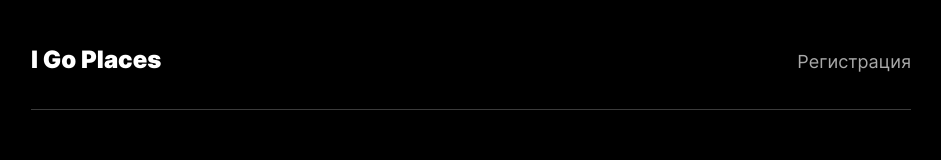
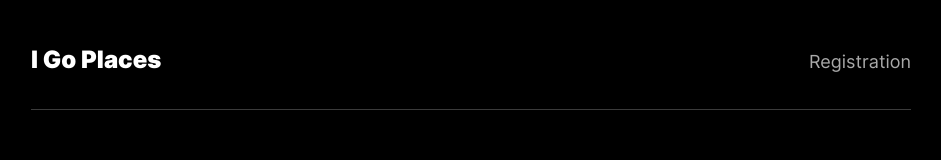
Before and after one commit to kavabunga/igoplaces, a React (Create React App) app in the folder frontend/: page /sign-in in a window 1280 px wide. Shown: the top 160 px of the page, without its empty margins (169-1110 px from the left). Built offline with nearby package versions, Linux system fonts and the light colour scheme.

Commit message:
translate header links

```diff
--- a/frontend/src/components/Header.js
+++ b/frontend/src/components/Header.js
@@ -12,17 +12,17 @@ export default function Header({ onSignOut }) {
         <Switch>
           <Route path={'/sign-in'}>
             <Link className="link" to="/sign-up">
-              Регистрация
+              Registration
             </Link>
           </Route>
           <Route path={'/sign-up'}>
             <Link className="link" to="/sign-in">
-              Войти
+              Sign in
             </Link>
           </Route>
           <Route exact path={'/'}>
             <button className="link header__button" onClick={onSignOut}>
-              Выйти
+              Sign out
             </button>
           </Route>
         </Switch>
```
